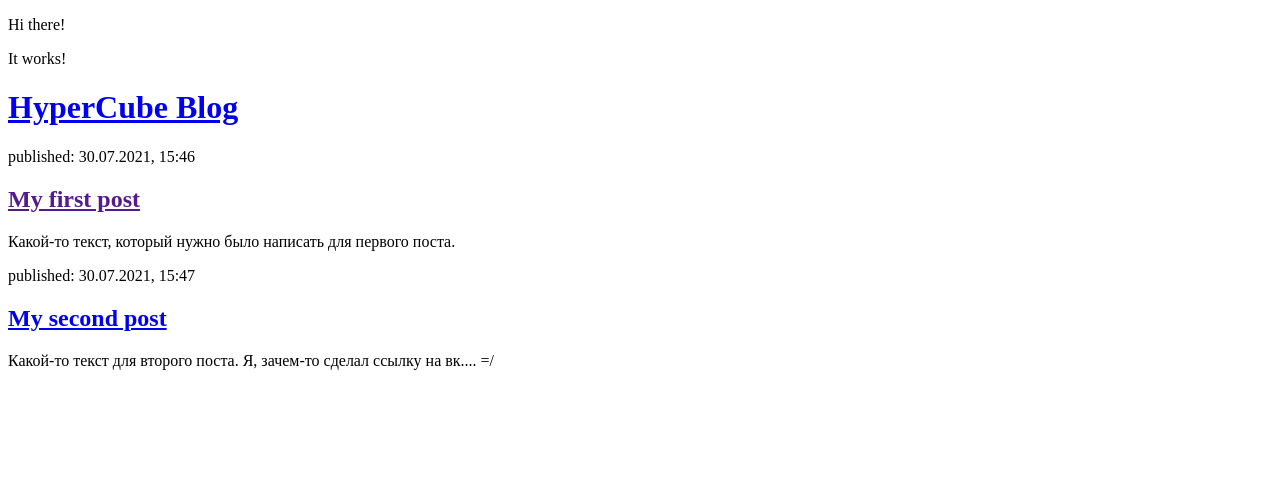
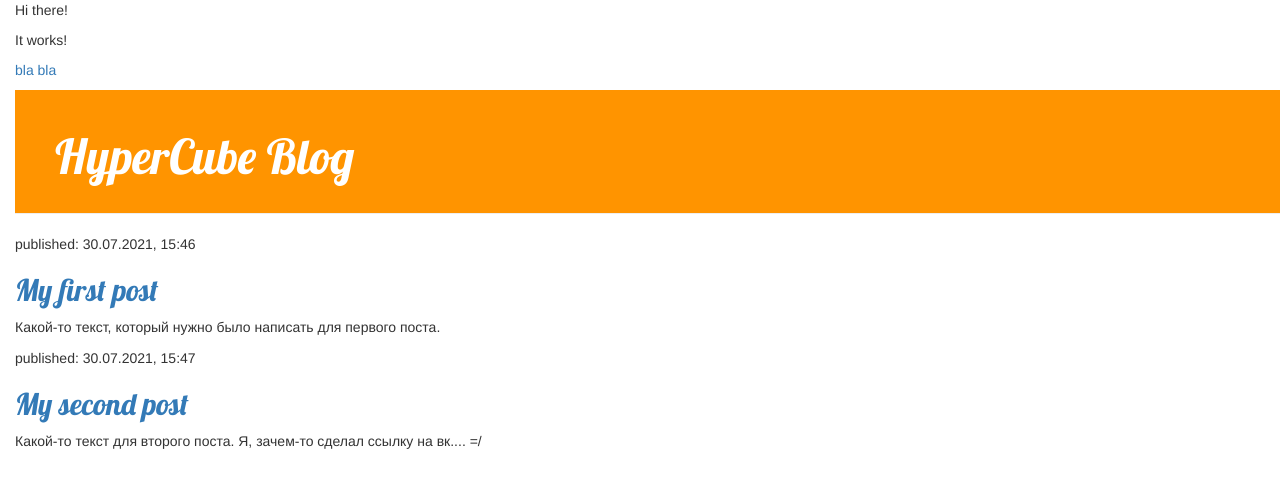
Before and after one commit to Xeont88/Django-fisrt-app, a Django app: template blog/templates/blog/post_list.html in a window 1280 px wide. Shown: the top 488 px of the page. Run offline with Django 3.2, Linux system fonts and the light colour scheme; the template is opened without the code that fills it, so the values that code supplies are empty; some libraries are stand-ins or nearby versions.

Commit message:
added css

```diff
--- /dev/null
+++ b/blog/static/css/blog.css
@@ -0,0 +1,55 @@
+h1 a {
+    color: #FCA205;
+    font-family: 'Lobster';
+}
+
+body {
+    padding-left: 15px;
+}
+
+.page-header {
+    background-color: #ff9400;
+    margin-top: 0;
+    padding: 20px 20px 20px 40px;
+}
+
+.page-header h1, .page-header h1 a, .page-header h1 a:visited, .page-header h1 a:active {
+    color: #ffffff;
+    font-size: 36pt;
+    text-decoration: none;
+}
+
+.content {
+    margin-left: 40px;
+}
+
+h1, h2, h3, h4 {
+    font-family: 'Lobster', cursive;
+}
+
+.date {
+    color: #828282;
+}
+
+.save {
+    float: right;
+}
+
+.post-form textarea, .post-form input {
+    width: 100%;
+}
+
+.top-menu, .top-menu:hover, .top-menu:visited {
+    color: #ffffff;
+    float: right;
+    font-size: 26pt;
+    margin-right: 20px;
+}
+
+.post {
+    margin-bottom: 70px;
+}
+
+.post h1 a, .post h1 a:visited {
+    color: #000000;
+}
--- a/blog/templates/blog/post_list.html
+++ b/blog/templates/blog/post_list.html
@@ -1,14 +1,24 @@
+{% load static %}
+
 <!DOCTYPE html>
 <html lang="en">
 <head>
     <meta charset="UTF-8">
     <title>HyperCube</title>
+    <link rel="stylesheet" href="//maxcdn.bootstrapcdn.com/bootstrap/3.2.0/css/bootstrap.min.css">
+    <link rel="stylesheet" href="//maxcdn.bootstrapcdn.com/bootstrap/3.2.0/css/bootstrap-theme.min.css">
+    <link rel="stylesheet" href="{% static 'css/blog.css' %}">
+    <link href="https://fonts.googleapis.com/css?family=Lobster&subset=latin,cyrillic" rel="stylesheet" type="text/css">
 </head>
 <body>
     <p>Hi there!</p>
     <p>It works!</p>
 
-        <div>
+    <p>
+        <a href="https://en.wikipedia.org/wiki/Django" class="external_link" id="link_to_wiki_page"> bla bla
+    </p>
+
+        <div class="page-header">
             <h1><a href="/">HyperCube Blog</a></h1>
         </div>
 
@@ -18,12 +28,33 @@
             <p>Какой-то текст, который нужно было написать для первого поста.</p>
         </div>
 
-        <div>
-            {% for post in posts %}
-                <div>
-                    <h1><a href="">{{ post.title }}</a></h1>
+<!--        <div class="post">-->
+<!--            &lt;!&ndash;Цикл for, начало&ndash;&gt;-->
+<!--            {% for post in posts %}-->
+<!--                <div>-->
+<!--                    &lt;!&ndash;Заголовок поста&ndash;&gt;-->
+<!--                    <h1><a href="">{{ post.title }}</a></h1>-->
+<!--                    &lt;!&ndash;Текст поста. |linebreaksbr прогоняет текст через фильтр-->
+<!--                    для преобразования переносов строк в параграфы.&ndash;&gt;-->
+<!--                    <p>{{ post.text|linebreaksbr }}</p>-->
+<!--                </div>-->
+<!--            {% endfor %}-->
+<!--        </div>-->
+
+        <div class="content container">
+            <div class="row">
+                <div class="col-md-8">
+                    {% for post in posts %}
+                        <div class="post">
+                            <div class="date">
+                                <p>Опубликовано: {{ post.published_date }}</p>
+                            </div>
+                            <h1><a href="">{{ post.title }}</a></h1>
+                            <p>{{ post.text|linebreaksbr }}</p>
+                        </div>
+                    {% endfor %}
                 </div>
-            {% endfor %}
+            </div>
         </div>
 
         <div>
```
